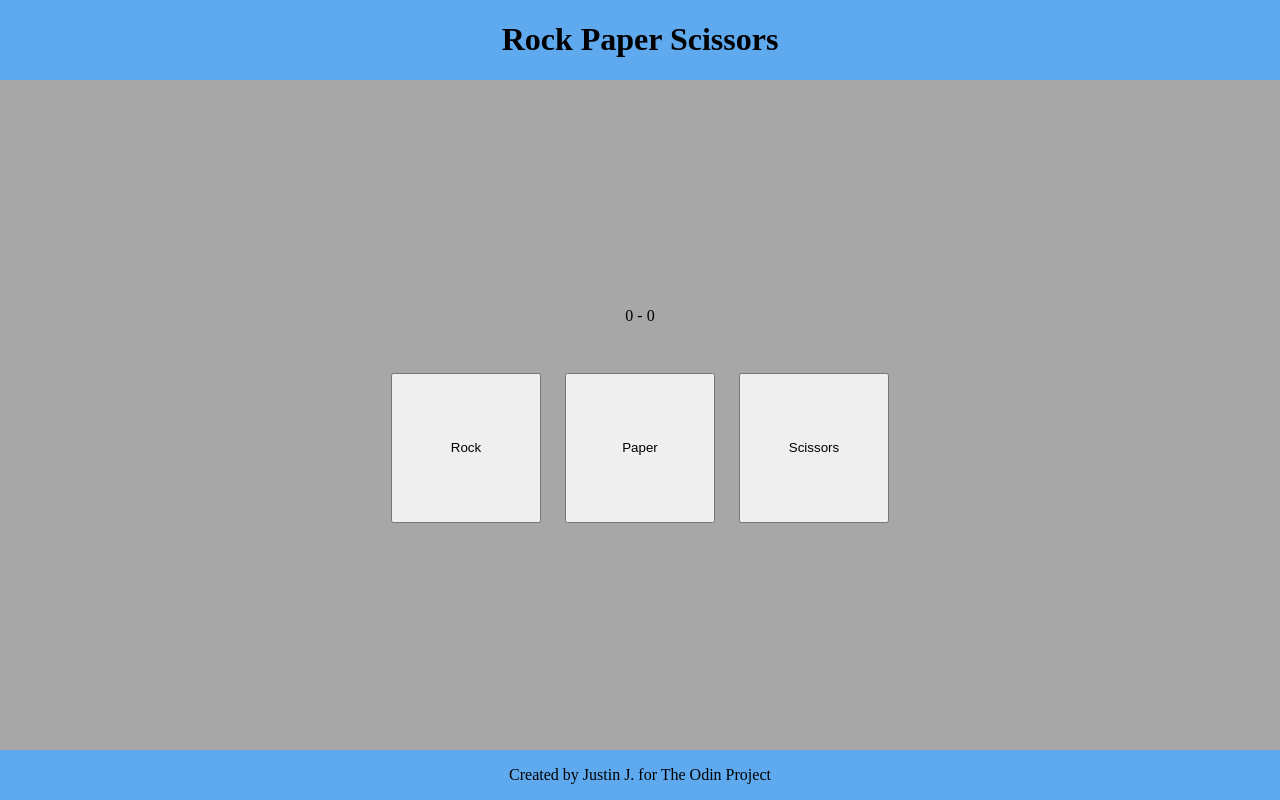
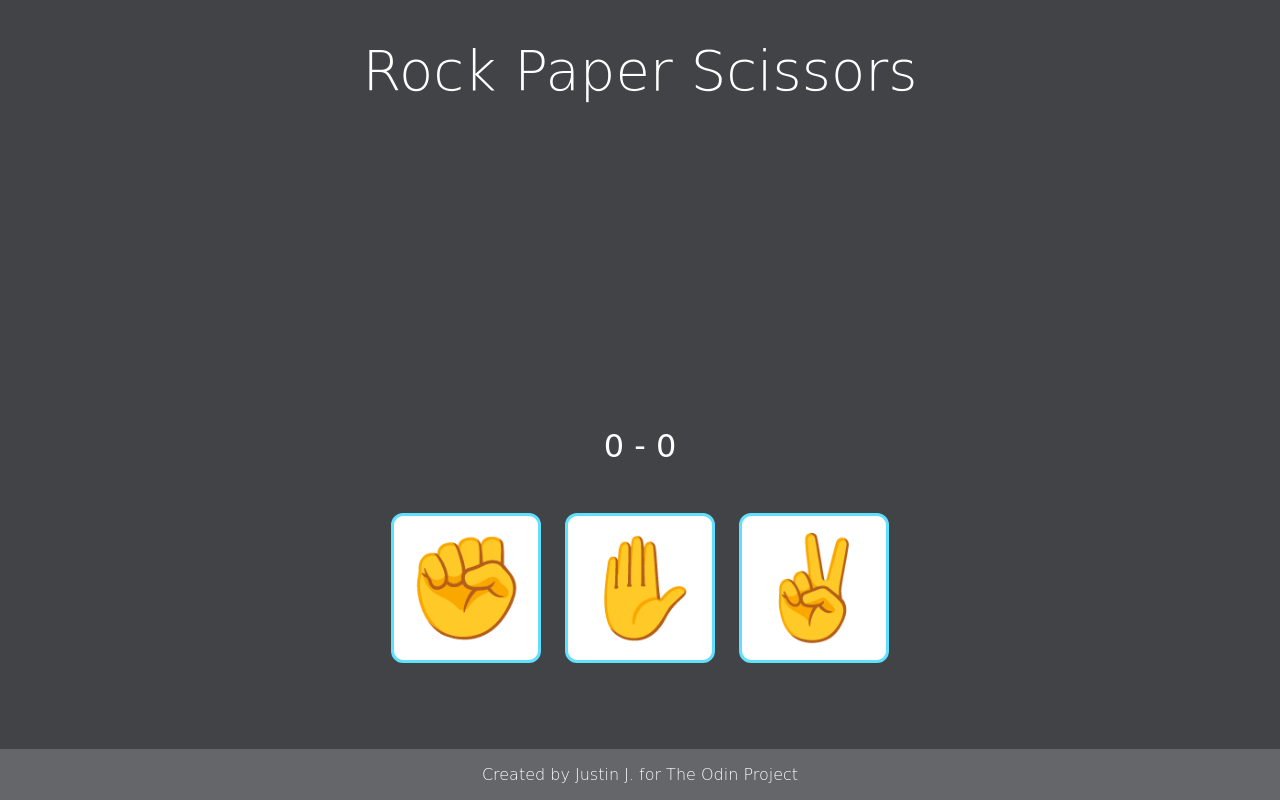
Before and after one commit to FustinCS/rock-paper-scissors, a plain HTML site: page index.html in a window 1280 px wide. Drawn offline with Linux system fonts and the light colour scheme; a web font is replaced by a local one.

Commit message:
Polish Styling Of Website

```diff
--- a/index.html
+++ b/index.html
@@ -6,17 +6,21 @@
     <title>Rock Paper Scissors</title>
     <script src="rockpaperscissors.js" defer></script>
     <link rel="stylesheet" href="styles.css">
+    <link rel="preconnect" href="https://fonts.googleapis.com">
+    <link rel="preconnect" href="https://fonts.gstatic.com" crossorigin>
+    <link href="https://fonts.googleapis.com/css2?family=Knewave&display=swap" rel="stylesheet">
 </head>
 <body>
     <div class="header">
         <h1>Rock Paper Scissors</h1>
     </div>
     <div class="content">
+        <div class="winner"></div>
         <div class="score">0 - 0</div>
         <div class="button-container">
-            <button id="rock">Rock</button>
-            <button id="paper">Paper</button>
-            <button id="scissors">Scissors</button>
+            <button id="rock">✊</button>
+            <button id="paper">✋</button>
+            <button id="scissors">✌️</button>
         </div>
     </div>
     <div class="footer">
--- a/styles.css
+++ b/styles.css
@@ -5,24 +5,36 @@ body {
     height: 100vh;
     margin: 0;
     padding: 0;
+    font-family: 'Knewave', cursive;
 }
 
 .header {
     display: flex;
-    background-color: rgb(95, 169, 238);
+    background-color: #414346;
     justify-content: center;
     align-items: center;
 }
 
+.header h1 {
+    color: white;
+    font-size: 56px;
+    font-weight: 100;
+}
+
 .footer {
-    background-color: rgb(95, 169, 238);
+    background-color: #646669;
     display: flex;
     justify-content: center;
     align-items: center;
 }
 
+.footer p {
+    color: white;
+    font-weight: 100;
+}
+
 .content {
-    background-color: rgb(167, 167, 167);
+    background-color: #414346;
     height: 100vh;
     display: flex;
     flex-direction: column;
@@ -31,7 +43,13 @@ body {
 }
 
 .score {
+    color: white;
     padding: 24px;
+    font-size: 32px;
+}
+
+.winner {
+    height: 200px;
 }
 
 .button-container {
@@ -43,4 +61,16 @@ body {
 button {
     width: 150px;
     height: 150px;
+    font-size: 100px;
+    background-color: white;
+    border-width: 3px;
+    border-style: solid;
+    border-color: rgb(97, 223, 255);
+    border-radius: 12px;
+    transition: all 0.3s ease;
 }
+
+button:focus {
+    border-color: yellow;
+    transform: scale(1.1);
+}
```
